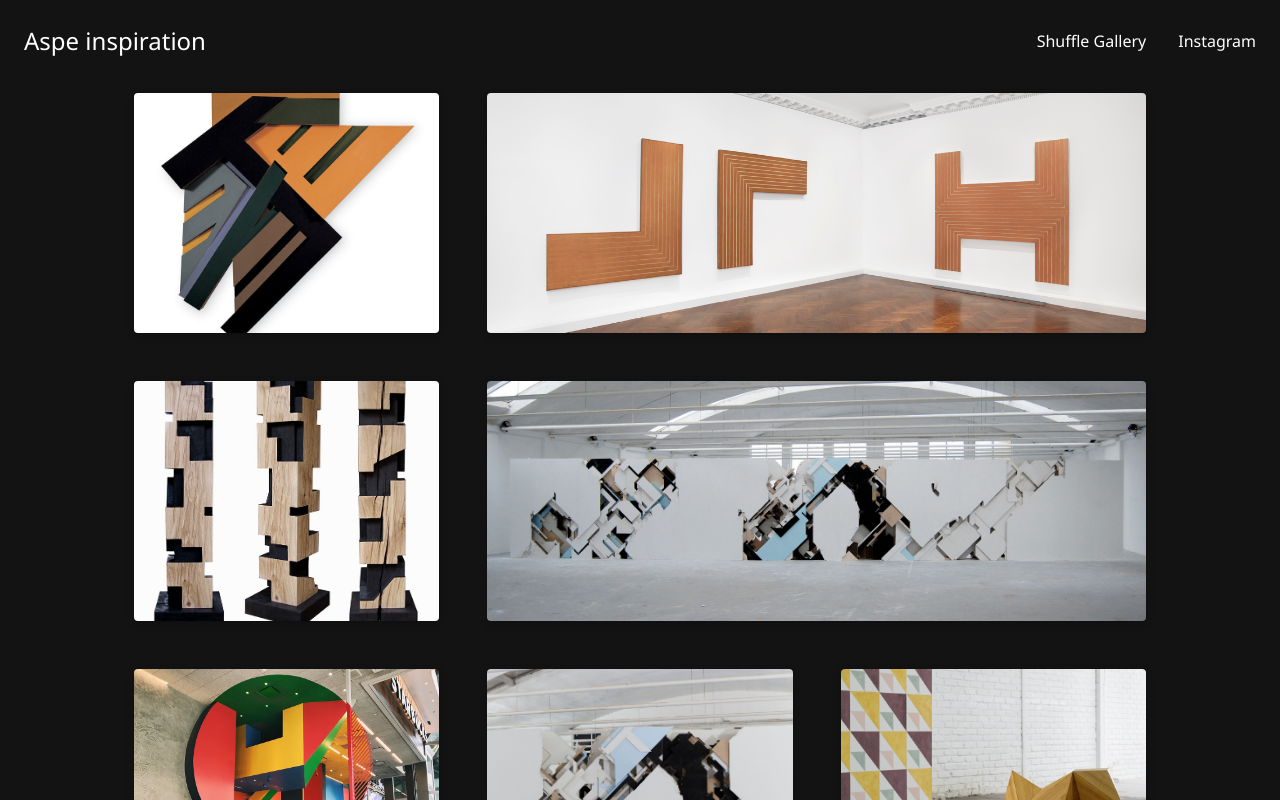
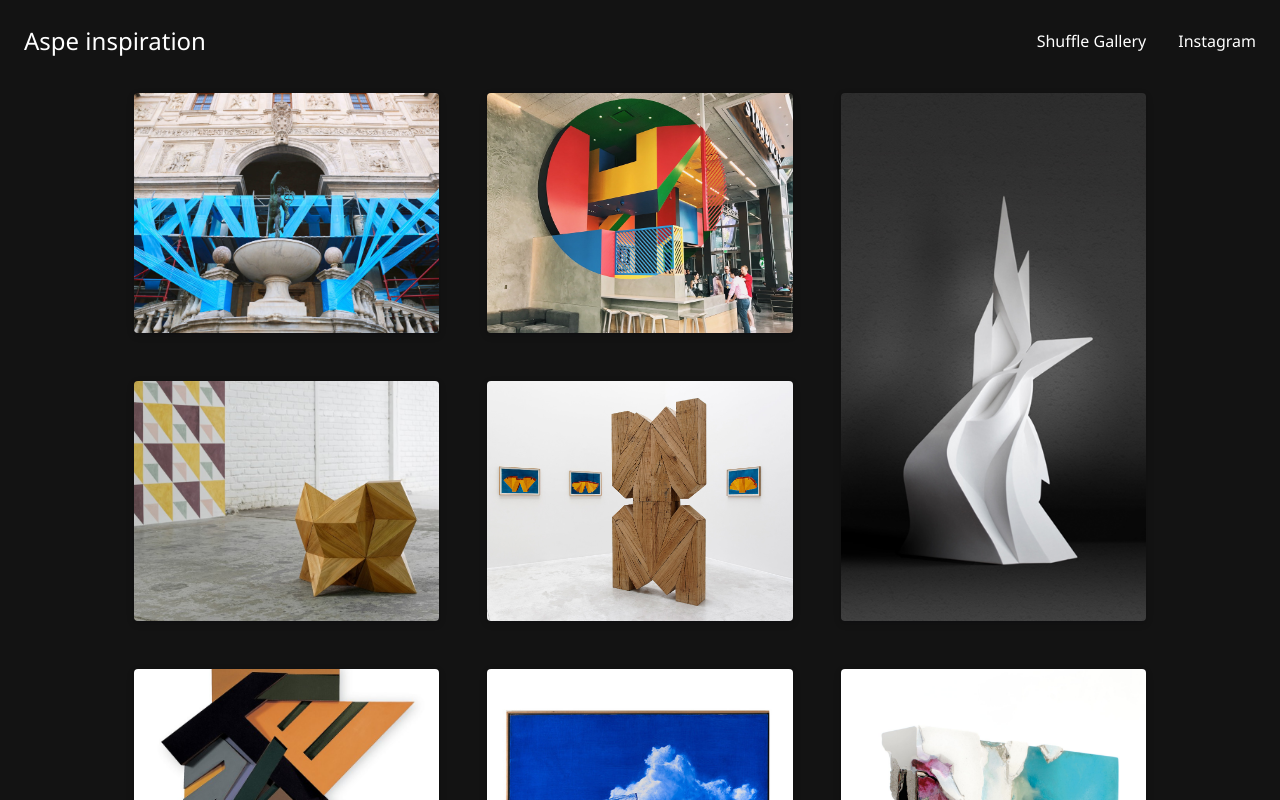
Before and after one commit to pichotg/aspeinspiratio, a Next.js app: page / in a window 1280 px wide. Shown: the top 800 px of the page. Built offline with nearby package versions, Linux system fonts and the light colour scheme.

Commit message:
add : shuffle before load

```diff
--- a/pages/index.js
+++ b/pages/index.js
@@ -2,14 +2,15 @@ import { photos } from "../photos";
 import { useState } from "react";
 
 const Home = () => {
-  const [photosList, setPhotos] = useState(photos);
-  const shuffle = () =>
-    setPhotos([...photosList].sort(() => Math.random() - 0.5));
+  const shuffle = (arr) => {
+    return [...arr].sort(() => Math.random() - 0.5);
+  };
+  const [photosList, setPhotos] = useState(shuffle(photos));
   return (
     <div className="container">
       <header className="navbar">
         <div className="navbar__title navbar__item">Aspe inspiration</div>
-        <div onClick={shuffle} className="navbar__item">
+        <div onClick={()=>{setPhotos(shuffle(photosList))}} className="navbar__item">
           Shuffle Gallery
         </div>
         <div className="navbar__item">
```
